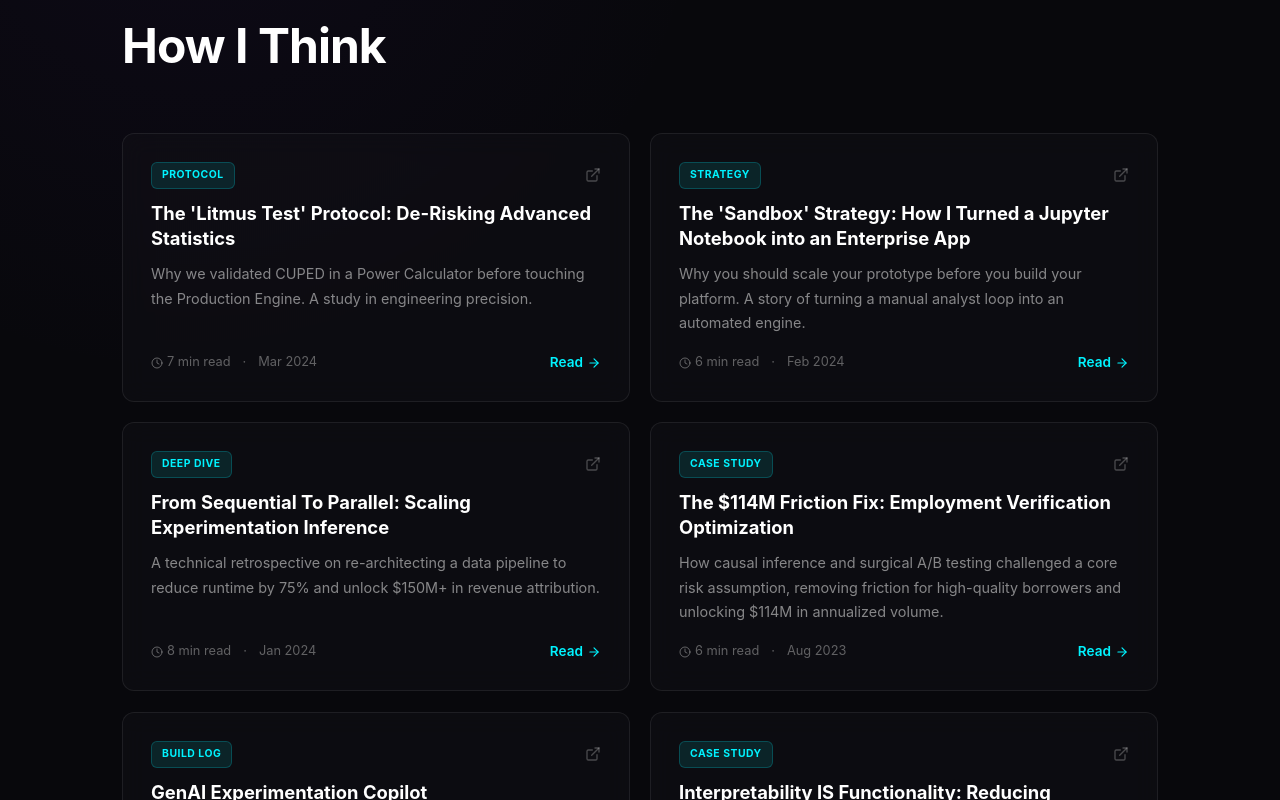
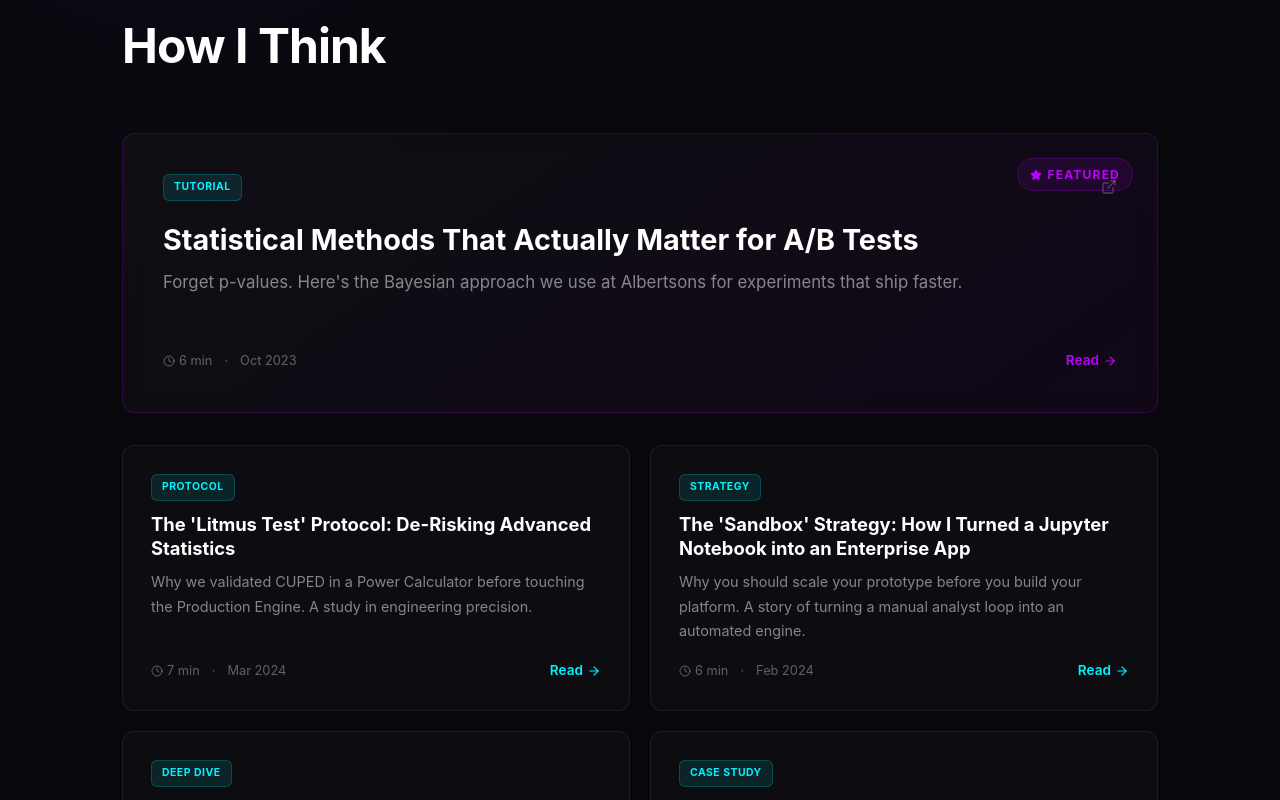
Before and after one commit to justsuyash/justsuyash_portfolio, a React (Vite) app: page / in a window 1280 px wide. Shown: the part 1900-2700 px from the top of the page. Built offline with nearby package versions, Linux system fonts and the light colour scheme.

Commit message:
feat: add featured articles to homepage

```diff
--- a/src/pages/HomePage.jsx
+++ b/src/pages/HomePage.jsx
@@ -1,6 +1,6 @@
-import React from 'react';
+import React, { useMemo } from 'react';
 import { motion } from 'framer-motion';
-import { ArrowRight, ExternalLink, Clock, Sparkles, Download } from 'lucide-react';
+import { ArrowRight, ExternalLink, Clock, Sparkles, Download, Star } from 'lucide-react';
 import { Link } from 'react-router-dom';
 
 
@@ -9,6 +9,137 @@ import { articles } from '../data/portfolio_content';
 
 
 const HomePage = () => {
+    // Logic to select a featured article based on the current week
+    const { featuredArticle, recentArticles } = useMemo(() => {
+        // Calculate current week number (epoch days / 7)
+        const currentWeek = Math.floor(Date.now() / (1000 * 60 * 60 * 24 * 7));
+        const featuredIndex = currentWeek % articles.length;
+
+        const featured = articles[featuredIndex];
+        // Get next 4 articles, wrapping around if needed, but simplest is just filter out featured and take first 4
+        // To keep it stable, let's just filter out the featured one and take the top 4 remaining.
+        const others = articles.filter((_, idx) => idx !== featuredIndex).slice(0, 4);
+
+        return {
+            featuredArticle: featured,
+            recentArticles: others
+        };
+    }, []);
+
+    const ArticleCard = ({ article, delay = 0, featured = false }) => (
+        <motion.a
+            href={article.link}
+            target={article.link.startsWith('http') ? "_blank" : "_self"}
+            rel={article.link.startsWith('http') ? "noopener noreferrer" : ""}
+            initial={{ opacity: 0, y: 20 }}
+            whileInView={{ opacity: 1, y: 0 }}
+            viewport={{ once: true }}
+            transition={{ delay }}
+            className="glass-panel"
+            style={{
+                padding: featured ? '40px' : '28px',
+                display: 'flex',
+                flexDirection: 'column',
+                cursor: 'pointer',
+                textDecoration: 'none',
+                minHeight: featured ? '280px' : '180px',
+                position: 'relative',
+                background: featured ? 'linear-gradient(145deg, rgba(255,255,255,0.03) 0%, rgba(189,0,255,0.05) 100%)' : undefined,
+                border: featured ? '1px solid rgba(189,0,255,0.2)' : undefined,
+                gridColumn: featured ? '1 / -1' : undefined
+            }}
+        >
+            {featured && (
+                <div style={{
+                    position: 'absolute',
+                    top: '24px',
+                    right: '24px',
+                    display: 'flex',
+                    alignItems: 'center',
+                    gap: '6px',
+                    color: '#bd00ff',
+                    fontSize: '0.75rem',
+                    fontWeight: 700,
+                    textTransform: 'uppercase',
+                    letterSpacing: '0.1em',
+                    background: 'rgba(189,0,255,0.1)',
+                    padding: '6px 12px',
+                    borderRadius: '99px',
+                    border: '1px solid rgba(189,0,255,0.2)'
+                }}>
+                    <Star size={12} fill="currentColor" /> Featured
+                </div>
+            )}
+
+            <div style={{
+                display: 'flex',
+                alignItems: 'center',
+                justifyContent: 'space-between',
+                marginBottom: featured ? '20px' : '12px'
+            }}>
+                <span style={{
+                    padding: '4px 10px',
+                    borderRadius: '6px',
+                    background: 'rgba(0, 243, 255, 0.1)',
+                    border: '1px solid rgba(0, 243, 255, 0.2)',
+                    color: '#00f3ff',
+                    fontSize: '0.65rem',
+                    fontWeight: 700,
+                    textTransform: 'uppercase',
+                    letterSpacing: '0.05em'
+                }}>{article.tag}</span>
+                {article.link.startsWith('http') && <ExternalLink size={16} style={{ color: 'rgba(255,255,255,0.25)' }} />}
+            </div>
+
+            <h3 style={{
+                fontSize: featured ? '1.8rem' : '1.15rem',
+                fontWeight: 700,
+                marginBottom: '10px',
+                color: '#fff',
+                lineHeight: 1.3,
+                maxWidth: featured ? '90%' : '100%'
+            }}>{article.title}</h3>
+
+            <p style={{
+                color: 'rgba(255,255,255,0.5)',
+                fontSize: featured ? '1.05rem' : '0.9rem',
+                lineHeight: 1.7,
+                flex: 1,
+                marginBottom: '16px',
+                maxWidth: featured ? '800px' : '100%'
+            }}>{article.description}</p>
+
+            <div style={{
+                display: 'flex',
+                alignItems: 'center',
+                justifyContent: 'space-between',
+                marginTop: 'auto'
+            }}>
+                <div style={{
+                    display: 'flex',
+                    alignItems: 'center',
+                    gap: '12px',
+                    fontSize: '0.8rem',
+                    color: 'rgba(255,255,255,0.35)'
+                }}>
+                    <span style={{ display: 'flex', alignItems: 'center', gap: '4px' }}>
+                        <Clock size={12} /> {article.readTime}
+                    </span>
+                    <span>·</span>
+                    <span>{article.date}</span>
+                </div>
+                <span style={{
+                    fontSize: '0.85rem',
+                    fontWeight: 600,
+                    color: featured ? '#bd00ff' : '#00f3ff',
+                    display: 'flex',
+                    alignItems: 'center',
+                    gap: '4px'
+                }}>Read <ArrowRight size={14} /></span>
+            </div>
+        </motion.a>
+    );
+
     return (
         <main>
             {/* Hero Section with Photo */}
@@ -413,96 +544,19 @@ const HomePage = () => {
                         }}>How I Think</h2>
                     </motion.div>
 
+
+                    {/* Featured Article */}
+                    <div style={{ marginBottom: '32px' }}>
+                        {featuredArticle && <ArticleCard article={featuredArticle} featured={true} />}
+                    </div>
+
                     <div className="grid-responsive" style={{
                         display: 'grid',
                         gridTemplateColumns: 'repeat(2, 1fr)',
                         gap: '20px'
                     }}>
-                        {articles.map((article, idx) => (
-                            <motion.a
-                                key={idx}
-                                href={article.link}
-                                target={article.link.startsWith('http') ? "_blank" : "_self"}
-                                rel={article.link.startsWith('http') ? "noopener noreferrer" : ""}
-                                initial={{ opacity: 0, y: 15 }}
-                                whileInView={{ opacity: 1, y: 0 }}
-                                viewport={{ once: true }}
-                                transition={{ delay: idx * 0.08 }}
-                                className="glass-panel"
-                                style={{
-                                    padding: '28px',
-                                    display: 'flex',
-                                    flexDirection: 'column',
-                                    cursor: 'pointer',
-                                    textDecoration: 'none',
-                                    minHeight: '180px'
-                                }}
-                            >
-                                <div style={{
-                                    display: 'flex',
-                                    alignItems: 'center',
-                                    justifyContent: 'space-between',
-                                    marginBottom: '12px'
-                                }}>
-                                    <span style={{
-                                        padding: '4px 10px',
-                                        borderRadius: '6px',
-                                        background: 'rgba(0, 243, 255, 0.1)',
-                                        border: '1px solid rgba(0, 243, 255, 0.2)',
-                                        color: '#00f3ff',
-                                        fontSize: '0.65rem',
-                                        fontWeight: 700,
-                                        textTransform: 'uppercase',
-                                        letterSpacing: '0.05em'
-                                    }}>{article.tag}</span>
-                                    <ExternalLink size={16} style={{ color: 'rgba(255,255,255,0.25)' }} />
-                                </div>
-
-                                <h3 style={{
-                                    fontSize: '1.15rem',
-                                    fontWeight: 700,
-                                    marginBottom: '10px',
-                                    color: '#fff',
-                                    lineHeight: 1.4
-                                }}>{article.title}</h3>
-
-                                <p style={{
-                                    color: 'rgba(255,255,255,0.5)',
-                                    fontSize: '0.9rem',
-                                    lineHeight: 1.7,
-                                    flex: 1,
-                                    marginBottom: '16px'
-                                }}>{article.description}</p>
-
-                                <div style={{
-                                    display: 'flex',
-                                    alignItems: 'center',
-                                    justifyContent: 'space-between',
-                                    marginTop: 'auto'
-                                }}>
-                                    <div style={{
-                                        display: 'flex',
-                                        alignItems: 'center',
-                                        gap: '12px',
-                                        fontSize: '0.8rem',
-                                        color: 'rgba(255,255,255,0.35)'
-                                    }}>
-                                        <span style={{ display: 'flex', alignItems: 'center', gap: '4px' }}>
-                                            <Clock size={12} /> {article.readTime} read
-                                        </span>
-                                        <span>·</span>
-                                        <span>{article.date}</span>
-                                    </div>
-                                    <span style={{
-                                        fontSize: '0.85rem',
-                                        fontWeight: 600,
-                                        color: '#00f3ff',
-                                        display: 'flex',
-                                        alignItems: 'center',
-                                        gap: '4px'
-                                    }}>Read <ArrowRight size={14} /></span>
-                                </div>
-                            </motion.a>
+                        {recentArticles.map((article, idx) => (
+                            <ArticleCard key={article.title} article={article} delay={idx * 0.08} />
                         ))}
                     </div>
 
```
